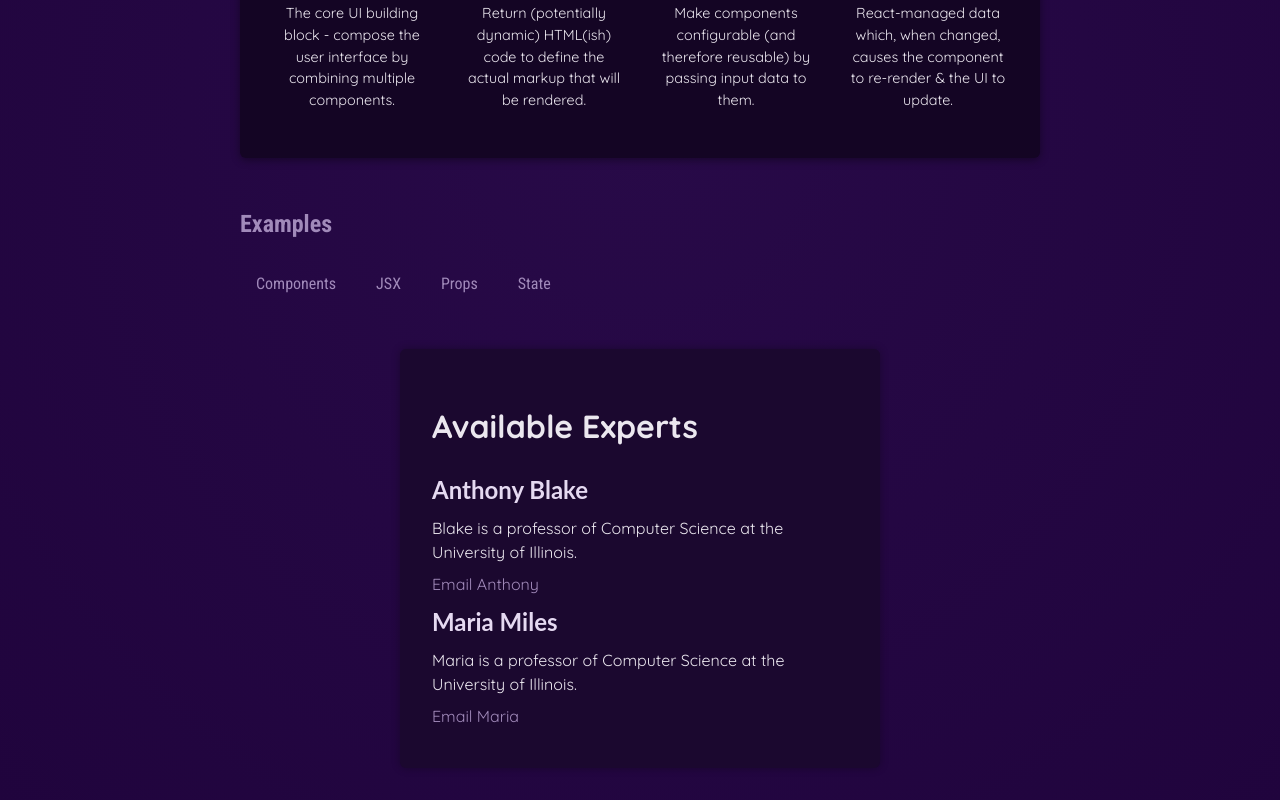
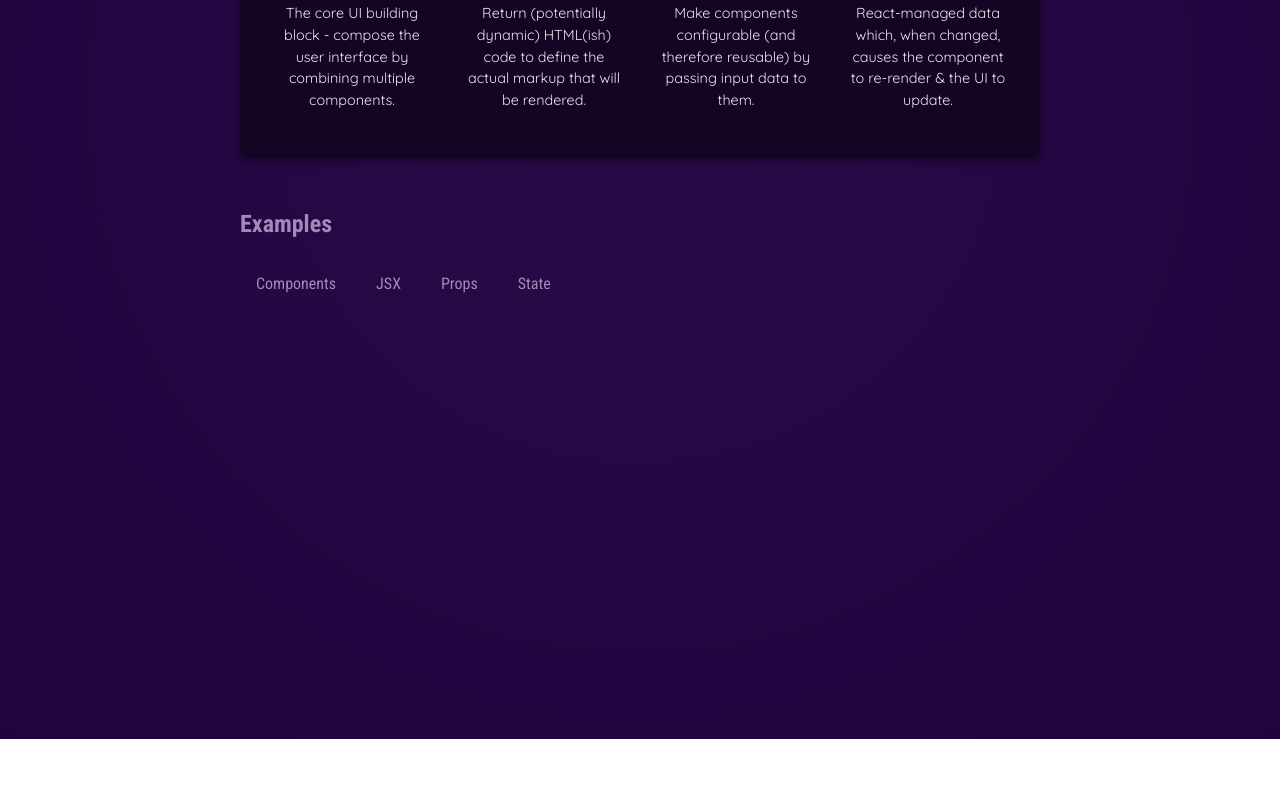
Before and after one commit to RadwaAhmed4869/ReactPractice, a JavaScript app: page / in a window 1280 px wide. Shown: the part 541-1341 px from the top of the page. After the commit the page ends 1280 px from the top, so only its background shows below. Built offline with nearby package versions, Linux system fonts and the light colour scheme.

Commit message:
remove card code

```diff
--- a/src/App.js
+++ b/src/App.js
@@ -1,7 +1,6 @@
 import Header from "./Components/Header";
 import CoreConcept from "./Components/CoreConcept";
 import TabButton from "./Components/TabButton";
-import Card from "./Components/Card";
 
 import { CORE_CONCEPTS } from "./data";
 
@@ -33,28 +32,6 @@ function App() {
           </menu>
         </section>
       </main>
-      <div id="app" class="card">
-        <h1>Available Experts</h1>
-        <Card name="Anthony Blake">
-          <p>
-            Blake is a professor of Computer Science at the University of
-            Illinois.
-          </p>
-          <p>
-            <a href="mailto:blake@example.com">Email Anthony</a>
-          </p>
-        </Card>
-
-        <Card name="Maria Miles">
-          <p>
-            Maria is a professor of Computer Science at the University of
-            Illinois.
-          </p>
-          <p>
-            <a href="mailto:blake@example.com">Email Maria</a>
-          </p>
-        </Card>
-      </div>
     </div>
   );
 }
--- a/src/Components/Card.js
+++ /dev/null
@@ -1,8 +0,0 @@
-export default function Card(props) {
-  return (
-    <div>
-      <h2>{props.name}</h2>
-      {props.children}
-    </div>
-  );
-}
--- a/src/index.css
+++ b/src/index.css
@@ -84,35 +84,3 @@ main h2 {
 #tab-content code {
   font-size: 1rem;
 }
-
-@import url('https://fonts.googleapis.com/css2?family=Raleway:wght@400;700&family=Lato:wght@400;700&display=swap');
-
-* {
-  box-sizing: border-box;
-}
-
-.card {
-  margin: 2rem auto;
-  padding: 2rem;
-  max-width: 30rem;
-  border-radius: 6px;
-  background: #1b082f;
-  box-shadow: 0 0 8px rgba(0,0,0,0.3);
-}
-
-.card h2 {
-  margin: 0;
-  font-family: 'Lato', sans-serif;
-  font-weight: bold;
-  font-size: 1.5rem;
-  color: #e5d9f1;
-}
-
-.card p {
-  margin: 0.5rem 0;
-}
-
-.card a {
-  color: #a18aba;
-  text-decoration: none;
-}
```
